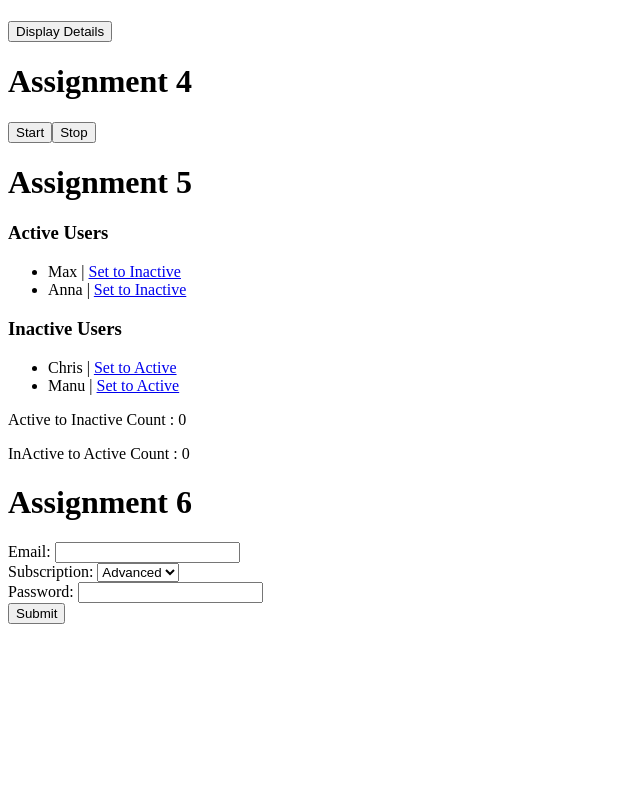
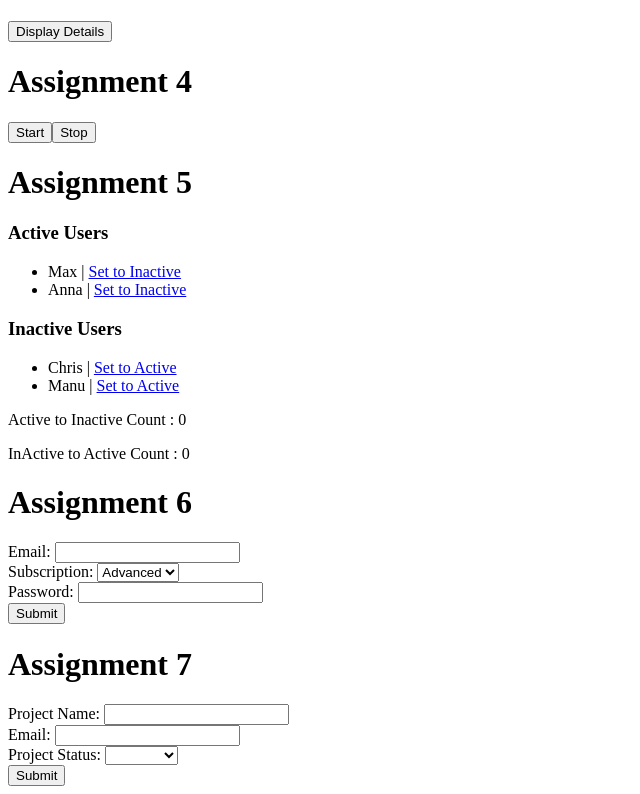
Before and after one commit to KaranDhawan38/Angular-Assignments, an Angular app: page / in a window 1280 px wide. Shown: the part 329-1123 px from the top of the page, without its empty margins (0-640 px from the left). Before the commit the page ends 961 px from the top, so only its background shows below. Built offline with nearby package versions, Linux system fonts and the light colour scheme.

Commit message:
Assignment 7

```diff
--- a/src/app/app.component.html
+++ b/src/app/app.component.html
@@ -37,3 +37,5 @@
   </div>
 
   <app-assignment6></app-assignment6>
+
+  <app-assignment7></app-assignment7>
--- /dev/null
+++ b/src/app/assignment7/assignment7.component.html
@@ -0,0 +1,24 @@
+<h1>Assignment 7</h1>
+<form [formGroup]="myForm" (ngSubmit)="onSubmit()">
+  <div>
+    <label for="projectName">Project Name: </label>
+    <input type="text" id="projectName" name="projectName"
+    formControlName="projectName">
+    <span *ngIf="!myForm.get('projectName').valid && myForm.get('projectName').touched">Invalid Project Name!</span>
+  </div>
+  <div>
+    <label for="email">Email: </label>
+    <input type="email" id="email" name="email"
+    formControlName="email">
+  </div>
+  <div>
+    <label for="projectStatus">Project Status: </label>
+    <select id="projectStatus" name="projectStatus"
+    formControlName="projectStatus">
+      <option value="stable">Stable</option>
+      <option value="critical">Critical</option>
+      <option value="finished">Finished</option>
+    </select>
+  </div>
+  <button type="submit">Submit</button>
+</form>
--- /dev/null
+++ b/src/app/assignment7/assignment7.component.ts
@@ -0,0 +1,46 @@
+import { Component, OnInit } from '@angular/core';
+import { FormControl, FormGroup, Validators } from '@angular/forms';
+import { Observable } from 'rxjs';
+
+@Component({
+  selector: 'app-assignment7',
+  templateUrl: './assignment7.component.html',
+  styleUrls: ['./assignment7.component.css']
+})
+export class Assignment7Component implements OnInit {
+  myForm: FormGroup;
+
+  ngOnInit(): void {
+    this.myForm = new FormGroup({
+      'projectName': new FormControl(null, [Validators.required, this.checkProjectName], this.asyncCheckProjectName),
+      'email': new FormControl(null, [Validators.required, Validators.email]),
+      'projectStatus': new FormControl(null)
+    });
+  }
+
+  onSubmit(){
+    console.log(this.myForm);
+  }
+
+  checkProjectName(control: FormControl):{[s:string]:boolean}{
+    if(control.value === 'Test'){
+      return {'invalidProjectName':true};
+    }
+    return null;
+  }
+
+  asyncCheckProjectName(control: FormControl):Promise<any>| Observable<any>{
+    const promise= new Promise((resolve, reject)=>{
+      setTimeout(()=>{
+        if(control.value === 'Test1'){
+          resolve({'invalidProjectName':true});
+        }
+        else{
+          resolve(null);
+        }
+
+      },2000);
+    });
+    return promise;
+  }
+}
```
Also changed, not shown: src/app/app.module.ts (+6 -3 lines), src/app/assignment7/assignment7.component.css (added), 1 other file (tests, documents, lock files or other folders).
